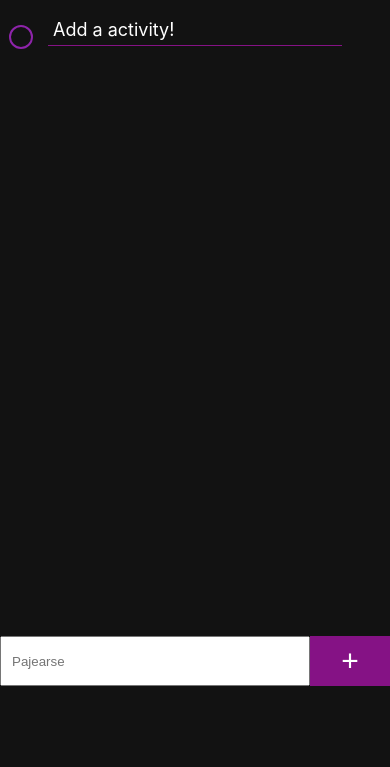
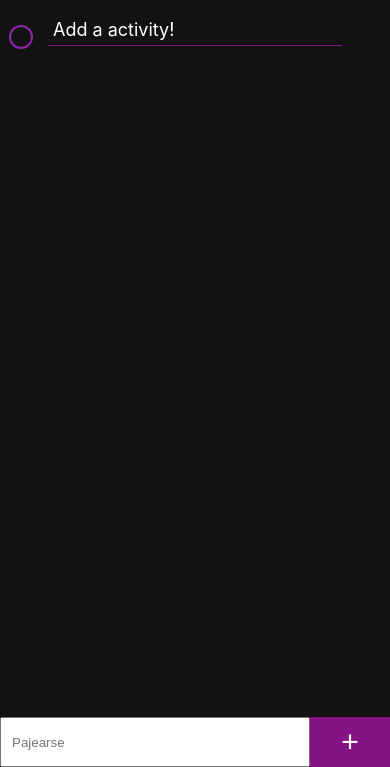
Before and after one commit to odalmer/to-do, a plain HTML site: page index.html in a window 390 px wide. Shown: the part 77-844 px from the top of the page. Drawn offline with Linux system fonts and the light colour scheme.

Commit message:
Add files via upload

```diff
--- a/style.css
+++ b/style.css
@@ -9,7 +9,7 @@ body {
 .container {
   display: flex;
   width: 100%;
-  height: 100%;
+  height: 100vh;
   justify-content: center;
 }
 
@@ -27,7 +27,6 @@ body {
 }
 
 .activities-container {
-  height: 100%;
   padding: 8px 48px;
 }
 
@@ -109,7 +108,7 @@ label::after{
   }
   .horario-container {
     width: 100%;
-    min-height: 90vh;
+    min-height: auto;
     margin-top: 1%;
     border: none;
   }
```
